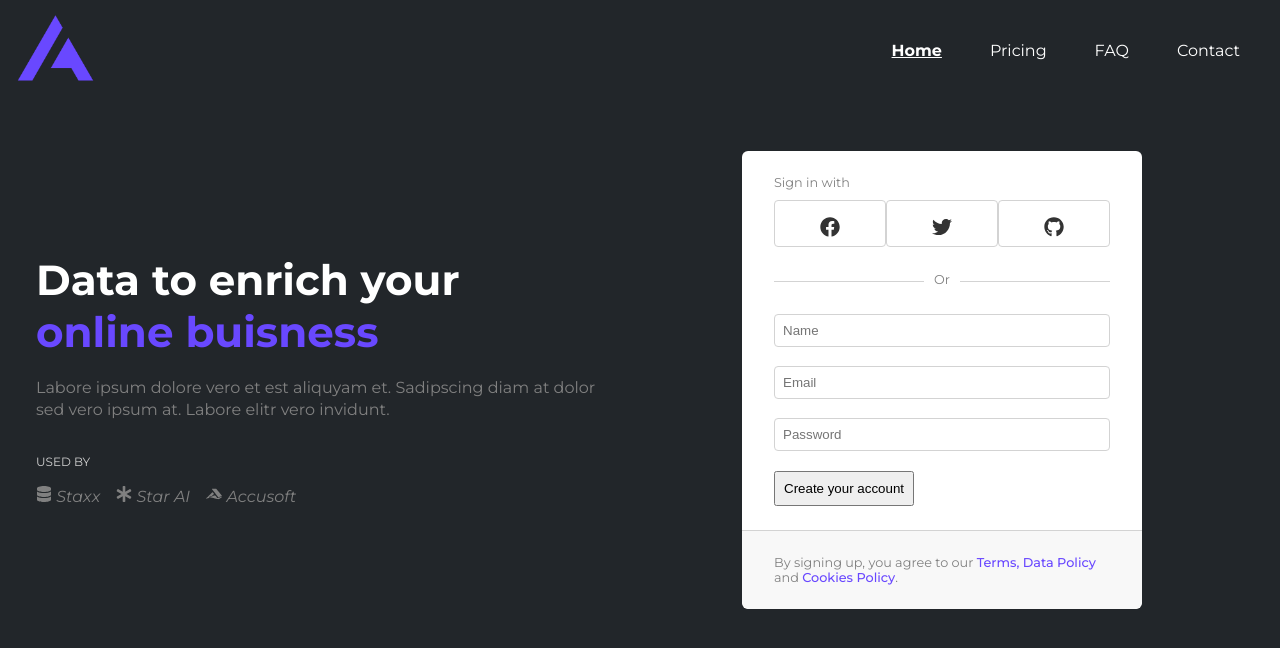
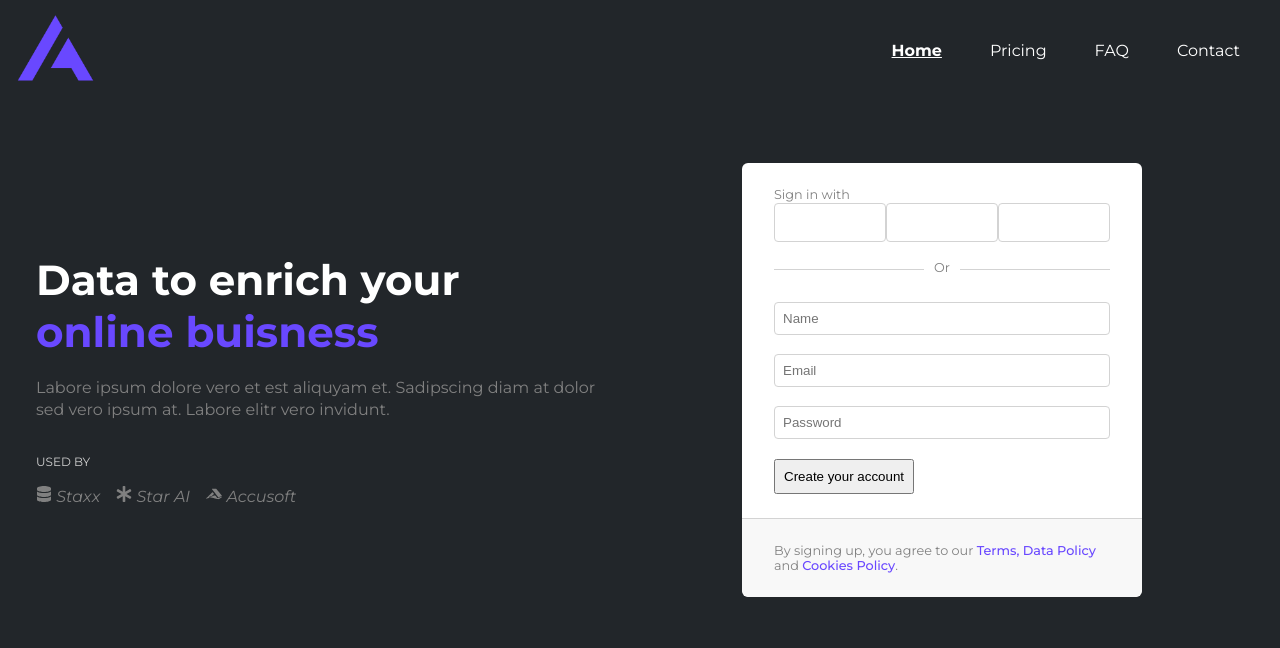
Before and after one commit to Youngpwd/react_router_v6_tutorial, a React (Create React App) app: page / in a window 1280 px wide. Shown: the top 648 px of the page. Built offline with nearby package versions, Linux system fonts and the light colour scheme.

Commit message:
add links to socials

```diff
--- a/src/components/Hero/Hero.js
+++ b/src/components/Hero/Hero.js
@@ -1,4 +1,5 @@
 import React from "react";
+import { Link } from "react-router-dom";
 import "./Hero.css";
 import {
   FaDatabase,
@@ -43,15 +44,21 @@ const Hero = () => {
               <div className="form-container">
                 <p className="sign-in-text">Sign in with</p>
                 <div className="social-login">
+                  <Link to="/">
                     <i>
                       <FaFacebook size={20} />
                     </i>
+                  </Link>
+                  <Link to="/">
                     <i>
                       <FaTwitter size={20} />
                     </i>
+                  </Link>
+                  <Link to="/">
                     <i>
                       <FaGithub size={20} />
                     </i>
+                  </Link>
                 </div>
                 <div className="divider">
                   <p>
```
Lines whose indentation alone changed are shown as unchanged.
